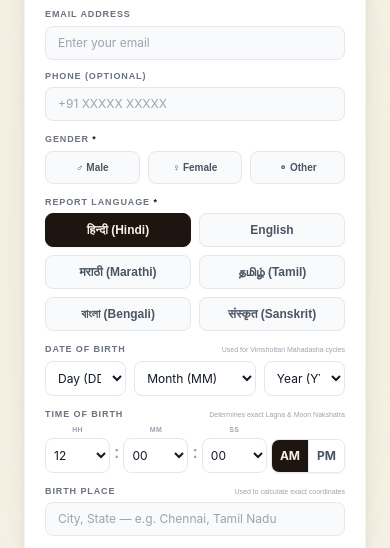
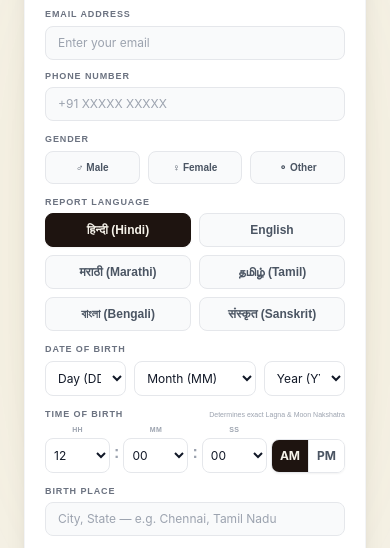
Before and after one commit to Saptak-d/ASTRODEV_Frontend, a React (Vite) app: page / in a window 390 px wide. Shown: the part 817-1365 px from the top of the page. Built offline with nearby package versions, Linux system fonts and the light colour scheme.

Commit message:
fix(form): make phone mandatory, remove asterisks from gender/language, and remove hint texts

```diff
--- a/src/components/BirthForm.jsx
+++ b/src/components/BirthForm.jsx
@@ -164,6 +164,7 @@ export default function BirthForm({ onSubmit, loading }) {
             {t('form.phone.label')}
           </label>
           <input
+            required
             type="tel"
             name="phone"
             value={formData.phone}
@@ -177,7 +178,7 @@ export default function BirthForm({ onSubmit, loading }) {
       {/* Gender */}
       <div className="space-y-1">
         <label className="block text-[9px] font-bold text-gray-500 uppercase tracking-widest">
-          {t('form.gender.label')} <span className="text-[#1E1410]">*</span>
+          {t('form.gender.label')}
         </label>
         <div className="flex gap-2">
           {genderOptions.map(({ value, icon, labelKey }) => (
@@ -207,7 +208,7 @@ export default function BirthForm({ onSubmit, loading }) {
       {/* Report Language */}
       <div className="space-y-1">
         <label className="block text-[9px] font-bold text-gray-500 uppercase tracking-widest">
-          {t('form.reportLanguage')} <span className="text-[#1E1410]">*</span>
+          {t('form.reportLanguage')}
         </label>
         <div className="grid grid-cols-2 sm:grid-cols-3 gap-2">
           {[
@@ -243,12 +244,9 @@ export default function BirthForm({ onSubmit, loading }) {
 
       {/* Date of Birth */}
       <div className="space-y-1">
-        <div className="flex justify-between items-baseline">
         <label className="block text-[9px] font-bold text-gray-500 uppercase tracking-widest">
           {t('form.dob.label')}
         </label>
-          <span className="text-[7px] text-gray-400 font-sans">{t('form.dob.hint')}</span>
-        </div>
         <div className="flex gap-2">
           {/* Day Dropdown */}
           <div className="flex-1">
@@ -385,12 +383,9 @@ export default function BirthForm({ onSubmit, loading }) {
 
       {/* Birth Place */}
       <div className="space-y-1">
-        <div className="flex justify-between items-baseline">
         <label className="block text-[9px] font-bold text-gray-500 uppercase tracking-widest">
           {t('form.birthplace.label')}
         </label>
-          <span className="text-[7px] text-gray-400 font-sans">{t('form.birthplace.hint')}</span>
-        </div>
         <input
           required
           type="text"
--- a/src/i18n/translations.js
+++ b/src/i18n/translations.js
@@ -1094,12 +1094,12 @@ const translations = {
     mr: 'तुमचा ईमेल लिहा',
   },
   'form.phone.label': {
-    en: 'Phone (Optional)',
-    hi: 'फ़ोन (वैकल्पिक)',
-    sa: 'दूरभाषः (ऐच्छिकम्)',
-    bn: 'ফোন (ঐচ্ছিক)',
-    ta: 'தொலைபேசி எண் (விருப்பம்)',
-    mr: 'फोन (ऐच्छिक)',
+    en: 'Phone Number',
+    hi: 'फ़ोन नंबर',
+    sa: 'दूरभाषसंख्या',
+    bn: 'ফোন নম্বর',
+    ta: 'தொலைபேசி எண்',
+    mr: 'फोन नंबर',
   },
   'form.phone.placeholder': {
     en: '+91 XXXXX XXXXX',
```
Lines whose indentation alone changed are shown as unchanged.
